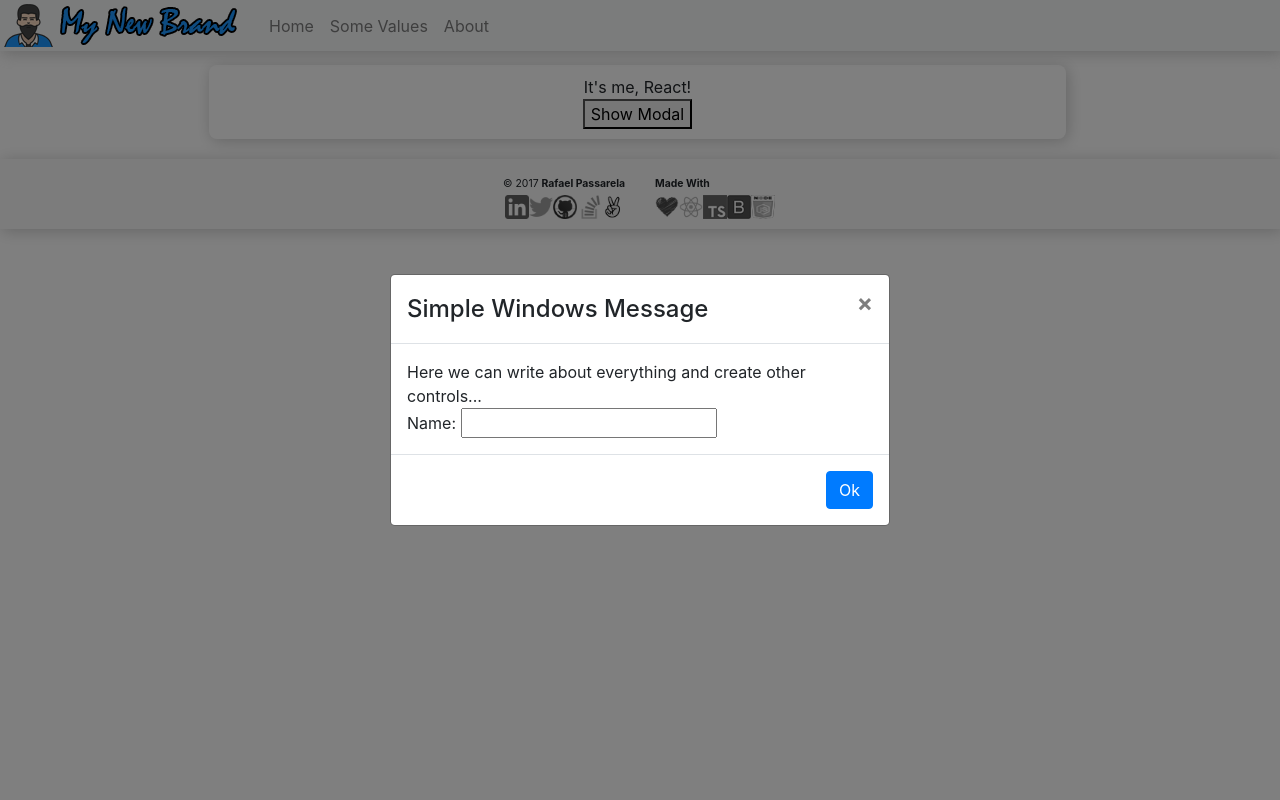
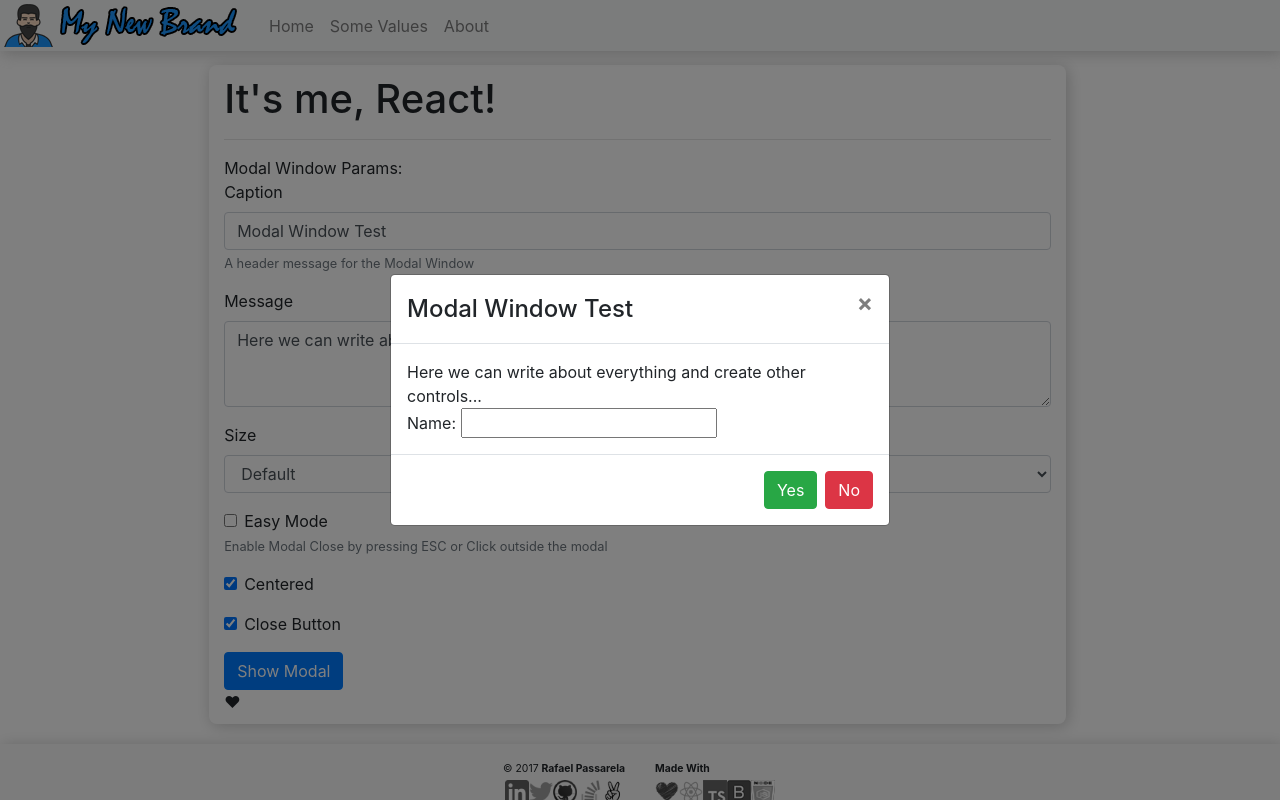
Before and after one commit to rafaelpassarela/empty_project_mysql_migrations, a React (Create React App) app in the folder frontend-react-web/: page /about in a window 1280 px wide. Both pictures are taken after a click on the button "Show Modal". Built offline with nearby package versions, Linux system fonts and the light colour scheme.

Commit message:
Modal Window Sample on About Page

```diff
--- a/frontend-react-web/src/components/modalwindow.component.tsx
+++ b/frontend-react-web/src/components/modalwindow.component.tsx
@@ -15,6 +15,7 @@ interface IModalWindowProps extends React.Props<IModalWindowProps> {
 	closeButton?: boolean,
 	size?: 'sm' | 'lg',
 	centered?: boolean
+	easyClose?: boolean // if true, close the modal window on click outside or press ESC key
 }
 
 class ModalWindow extends React.Component<IModalWindowProps, {}> {
@@ -25,7 +26,6 @@ class ModalWindow extends React.Component<IModalWindowProps, {}> {
 	}
 
 	getButtonConfig(buttonType: ButtonType): ButtonConfig {
-
 		for (let i = 0; i < ButtonList.length; i++) {
 			let item = ButtonList[i];
 			if (item.btnType == buttonType)
@@ -71,6 +71,8 @@ class ModalWindow extends React.Component<IModalWindowProps, {}> {
 
 		return (
 			<Modal
+				keyboard={this.props.easyClose}
+				backdrop={(this.props.easyClose) ? true : 'static'}
 				show={this.props.show}
 				centered={this.props.centered}
 				size={this.props.size}
@@ -104,7 +106,8 @@ ModalWindow.defaultProps = {
 
 	closeButton: true,
 	size: undefined,
-	centered: true
+	centered: true,
+	easyClose: true
 };
 
 export default ModalWindow;
--- a/frontend-react-web/src/pages/about.page.component.tsx
+++ b/frontend-react-web/src/pages/about.page.component.tsx
@@ -2,9 +2,22 @@ import * as React from 'react';
 import BaseViewComponent from '../components/base.view.component';
 import PageFrame from '../components/pageframe.component';
 import ModalWindow from '../components/modalwindow.component';
+import Form from 'react-bootstrap/Form';
+import Button from 'react-bootstrap/Button';
 import { ButtonType } from '../configurations/button.config';
 
-class AboutPage extends BaseViewComponent<{}, { show: boolean }> {
+interface IAboutPageState extends React.Props<IAboutPageState> {
+	show: boolean,
+	modalResult?: number,
+	modalCaption?: string,
+	modalText?: string,
+	modalEasyMode?: boolean,
+	modalCentered?: boolean,
+	modalCloseButton?: boolean
+	modalSize?: 'sm' | 'lg'
+}
+
+class AboutPage extends BaseViewComponent<{}, IAboutPageState> {
 
 	protected getTitle(): string {
 		return 'About';
@@ -14,7 +27,13 @@ class AboutPage extends BaseViewComponent<{}, { show: boolean }> {
 		super(props);
 
 		this.state = {
-			show: false
+			show: false,
+			modalCaption: 'Modal Window Test',
+			modalText: 'Here we can write about everything and create other controls...',
+			modalEasyMode: false,
+			modalCentered: true,
+			modalCloseButton: true,
+			modalResult: undefined
 		};
 	}
 
@@ -39,23 +58,110 @@ class AboutPage extends BaseViewComponent<{}, { show: boolean }> {
 	}
 
 	handleBtnClick = (btnType: ButtonType) => {
-		alert('Type = ' + btnType);
+		this.setState({
+			modalResult: btnType
+		});
 		this.handleClose();
 	}
 
+	handleChange = (event: any) => {
+		let prop = event.target.name;
+		let value = (event.target.type === 'checkbox') ? event.target.checked : event.target.value;
+
+		this.setState({
+			[prop]: value
+		} as IAboutPageState);
+	}
+
 	render() {
+		let modalResult = (this.state.modalResult != undefined) ? <div>Modal Result: {this.state.modalResult}</div> : null;
+		// {(event: any) => this.setState({ modalCaption: event.target.value })}
 		return (
-			<PageFrame center={true}>
-				It's me, React!
-				<br />
-				<button onClick={this.onClick}>Show Modal</button>
+			<PageFrame center={false}>
+				<h1>It's me, React!</h1>
+				<hr />
+				Modal Window Params:<br />
+				<Form>
+					<Form.Group controlId="formModalCaption">
+						<Form.Label>Caption</Form.Label>
+						<Form.Control
+							name="modalCaption"
+							type="text"
+							placeholder="Enter Modal Caption"
+							value={this.state.modalCaption}
+							onChange={this.handleChange} />
+						<Form.Text className="text-muted">
+							A header message for the Modal Window
+    					</Form.Text>
+					</Form.Group>
+
+					<Form.Group controlId="formModalMessage">
+						<Form.Label>Message</Form.Label>
+						<Form.Control
+							name="modalText"
+							as="textarea"
+							placeholder="Text Message"
+							rows="3"
+							value={this.state.modalText}
+							onChange={this.handleChange} />
+					</Form.Group>
+
+					<Form.Group controlId="formModalSize">
+						<Form.Label>Size</Form.Label>
+						<Form.Control as="select" name="modalSize" onChange={this.handleChange}>
+							<option>Default</option>
+							<option>sm</option>
+							<option>lg</option>
+						</Form.Control>
+					</Form.Group>
+
+					<Form.Group controlId="formModalEasy">
+						<Form.Check
+							name="modalEasyMode"
+							type="checkbox"
+							label="Easy Mode"
+							checked={this.state.modalEasyMode}
+							onChange={this.handleChange} />
+						<Form.Text className="text-muted">Enable Modal Close by pressing ESC or Click outside the modal</Form.Text>
+					</Form.Group>
+
+					<Form.Group controlId="formModalCenter">
+						<Form.Check
+							name="modalCentered"
+							type="checkbox"
+							label="Centered"
+							checked={this.state.modalCentered}
+							onChange={this.handleChange} />
+					</Form.Group>
+
+					<Form.Group controlId="formModalClose">
+						<Form.Check
+							name="modalCloseButton"
+							type="checkbox"
+							label="Close Button"
+							checked={this.state.modalCloseButton}
+							onChange={this.handleChange} />
+					</Form.Group>
+
+					<Button onClick={this.onClick}>
+						Show Modal
+					</Button>
+				</Form>
+
 				<ModalWindow
 					show={this.state.show}
+					easyClose={this.state.modalEasyMode}
+					caption={this.state.modalCaption}
+					text={this.state.modalText}
+					buttonList={[ButtonType.BTN_YES, ButtonType.BTN_NO]}
+					centered={this.state.modalCentered}
+					closeButton={this.state.modalCloseButton}
+					size={this.state.modalSize}
+					element={this.getForm()}
 					onHandleClose={this.handleClose}
-					onHandleBtnClick={this.handleBtnClick}
-					caption='Simple Windows Message'
-					text='Here we can write about everything and create other controls...'
-					element={this.getForm()} />
+					onHandleBtnClick={this.handleBtnClick} />
+				{modalResult}
+				{"\u2764"}
 			</PageFrame>
 		);
 	}
```
Also changed, not shown: frontend-react-web/src/img/_loading.gif (added), frontend-react-web/src/img/loading.gif.
